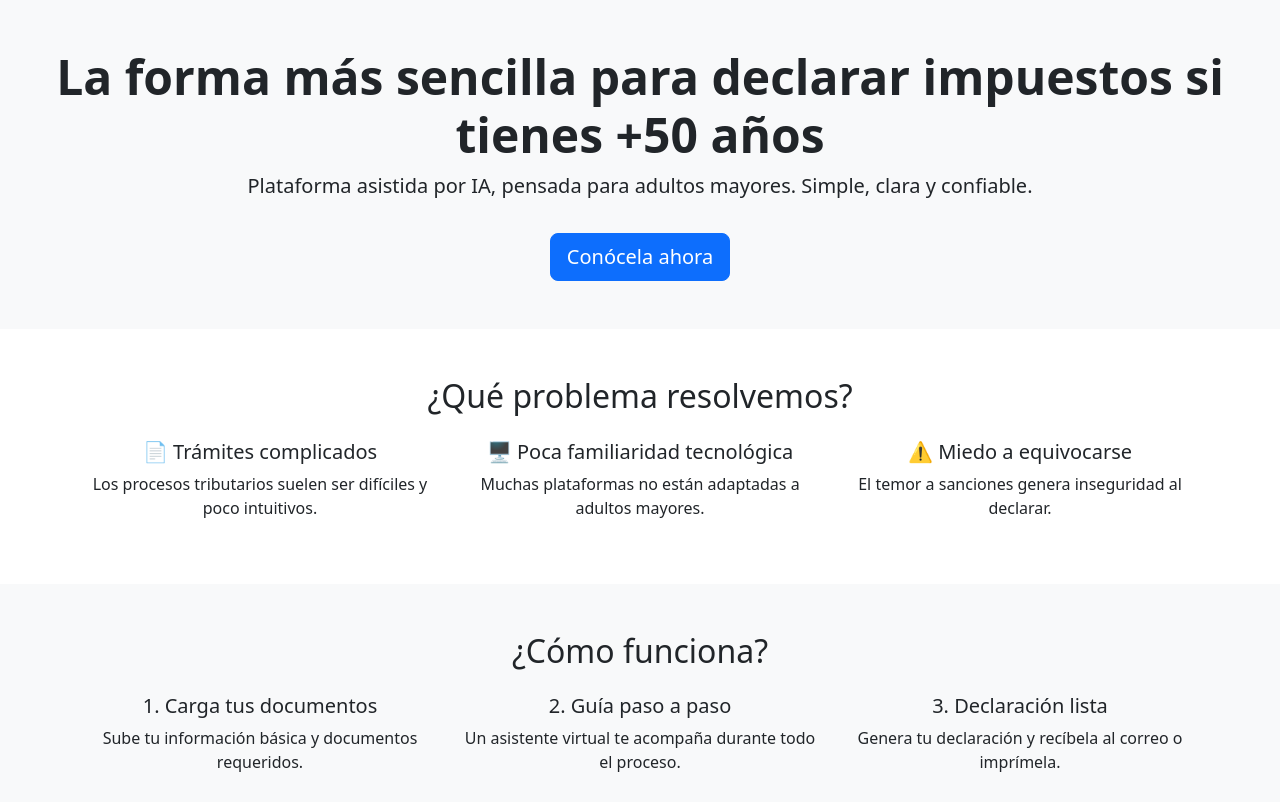
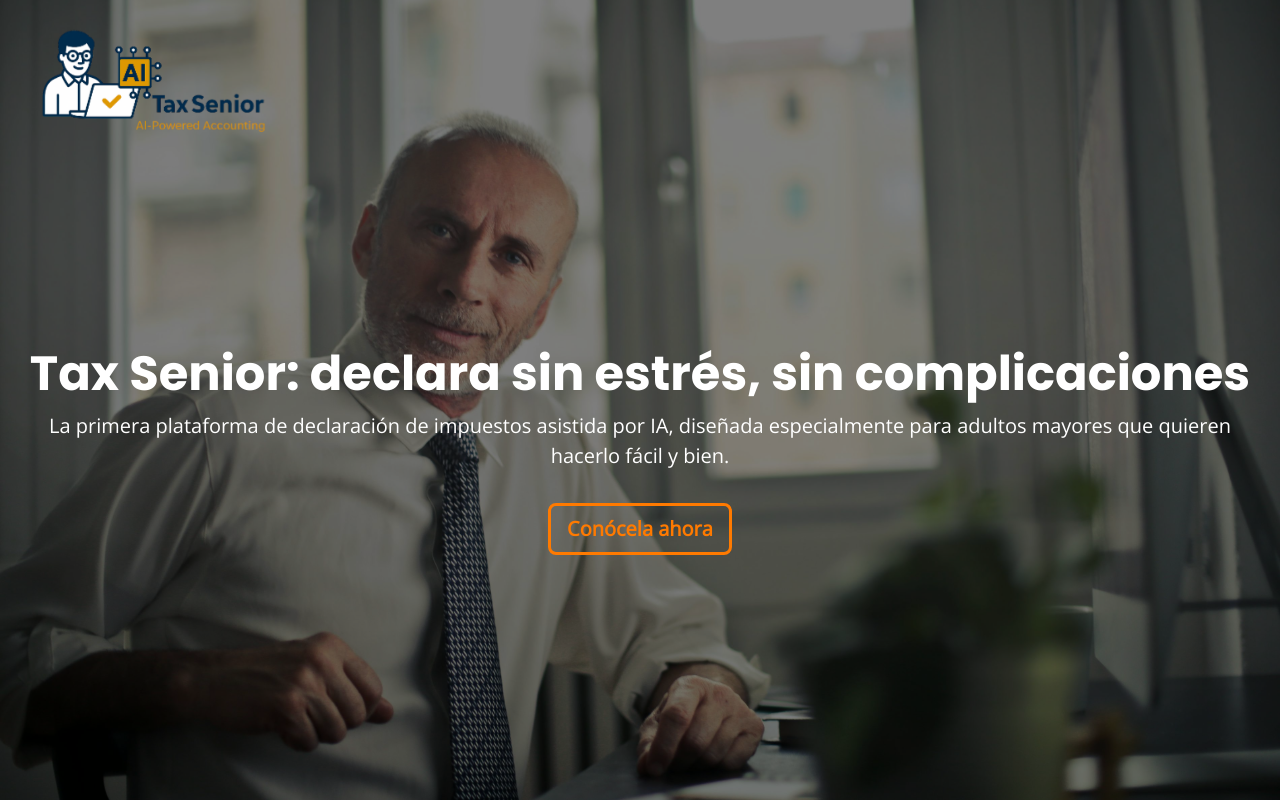
Before and after one commit to michelcun/Landing_Page_Creacion_Empresas1, a plain HTML site: page index.html in a window 1280 px wide. Shown: the top 802 px of the page. Drawn offline with nearby package versions, Linux system fonts and the light colour scheme.

Commit message:
Actualizo estilos: nuevo botón naranja exclusivo para formulario y ajustes visuales

```diff
--- /dev/null
+++ b/css/style.css
@@ -0,0 +1,83 @@
+/* Tipografía general */
+body {
+    font-family: 'Open Sans', sans-serif;
+}
+
+/* Títulos más llamativos */
+h1, h2, h3, .hero h1 {
+    font-family: 'Poppins', sans-serif;
+    font-weight: 700;
+}
+
+/* Subtítulos y textos destacados */
+.lead, .hero p, h4, h5 {
+    font-family: 'Open Sans', sans-serif;
+}
+
+
+.hero {
+    background-image: url('../images/hero.jpg');
+    background-size: cover;
+    background-position: center;
+    background-repeat: no-repeat;
+    height: 100vh;
+    color: white;
+    position: relative;
+    display: flex;
+    align-items: center;
+    justify-content: center;
+    text-align: center;
+    padding: 0 1rem;
+    padding-top: 100px; /* espacio para que el texto no choque con navbar */
+}
+
+.hero::before {
+    content: "";
+    position: absolute;
+    top: 0;
+    left: 0;
+    width: 100%;
+    height: 100%;
+    background-color: rgba(0, 0, 0, 0.5);
+    z-index: 1;
+}
+
+.hero > * {
+    position: relative;
+    z-index: 2;
+}
+
+.logo-grande {
+    width: 25vw;
+    max-width: 250px;  /* límite máximo opcional */
+    height: auto;
+}
+
+.btn-outline-orange {
+    border: 3px solid #ff7a00; /* Naranja brillante */
+    color: #ff7a00;
+    background-color: transparent;
+    font-weight: 600;
+    transition: all 0.3s ease;
+    border-radius: 8px;
+}
+
+.btn-outline-orange:hover {
+    background-color: #ff7a00;
+    color: #fff;
+    box-shadow: 0 0 0 4px rgba(255, 122, 0, 0.2);
+}
+.btn-form-orange {
+    border: 3px solid #ff7a00;
+    color: #ff7a00;
+    background-color: transparent;
+    font-weight: 600;
+    transition: all 0.3s ease;
+    border-radius: 8px;
+}
+
+.btn-form-orange:hover {
+    background-color: #ff7a00;
+    color: #fff;
+    box-shadow: 0 0 0 4px rgba(255, 122, 0, 0.2);
+}
--- a/index.html
+++ b/index.html
@@ -3,16 +3,31 @@
 <head>
     <meta charset="UTF-8">
     <meta name="viewport" content="width=device-width, initial-scale=1.0">
-    <title>Declaración Fácil +50</title>
+    <title> Tax Senior | AI-Powered Accounting</title>
     <link href="https://cdn.jsdelivr.net/npm/bootstrap@5.3.0/dist/css/bootstrap.min.css" rel="stylesheet">
+    <link rel="stylesheet" href="css/style.css">
+    <!-- Google Fonts -->
+    <link href="https://fonts.googleapis.com/css2?family=Open+Sans&family=Poppins:wght@600;700&display=swap" rel="stylesheet">
+
 </head>
 <body>
+
+<!-- Navbar simple con logo -->
+<nav class="navbar navbar-light fixed-top px-4 py-3 bg-transparent">
+    <a class="navbar-brand d-flex align-items-center" href="#">
+        <img src="images/logo-tax-senior.png" alt="Tax Senior Logo" class="logo-grande me-2">
+    </a>
+</nav>
+
 <!-- Hero Section -->
-<section class="bg-light text-center p-5">
-    <h1 class="display-5 fw-bold">La forma más sencilla para declarar impuestos si tienes +50 años</h1>
-    <p class="lead">Plataforma asistida por IA, pensada para adultos mayores. Simple, clara y confiable.</p>
-    <a href="#formulario" class="btn btn-primary btn-lg mt-3">Conócela ahora</a>
+<section class="hero">
+    <div>
+        <h1 class="display-5 fw-bold">Tax Senior: declara sin estrés, sin complicaciones</h1>
+        <p class="lead">La primera plataforma de declaración de impuestos asistida por IA, diseñada especialmente para adultos mayores que quieren hacerlo fácil y bien.</p>
+        <a href="#formulario" class="btn btn-outline-orange btn-lg mt-3">Conócela ahora</a>
+    </div>
 </section>
+
 
 <!-- Problema -->
 <section class="container py-5">
@@ -89,14 +104,23 @@
                 <label for="correo" class="form-label">Correo electrónico</label>
                 <input type="email" class="form-control" id="correo" placeholder="tucorreo@example.com">
             </div>
-            <button type="submit" class="btn btn-primary w-100">Enviar</button>
+            <button type="submit" class="btn btn-form-orange w-100">Enviar</button>
         </form>
     </div>
 </section>
 
 <!-- Footer -->
-<footer class="text-center py-4">
-    <small>&copy; 2025 Declaración Fácil +50 | Proyecto académico – Grupo A</small>
+<footer class="text-center text-white py-4" style="background: linear-gradient(90deg, #002d72, #f57c00);">
+    <div class="mb-2 fw-bold">
+        Heidy Johana Mendoza Palma &nbsp; | &nbsp;
+        Astrid Vázquez &nbsp; | &nbsp;
+        Henry David Pérez Camacho &nbsp; | &nbsp;
+        Michel Jharift Meneses Castañeda &nbsp; | &nbsp;
+        51152
+    </div>
+    <small class="d-block">
+        © 2025 <strong>Tax Senior</strong> | <span style="color: #f8c15d;">AI-Powered Accounting</span>
+    </small>
 </footer>
 
 <script src="https://cdn.jsdelivr.net/npm/bootstrap@5.3.0/dist/js/bootstrap.bundle.min.js"></script>
```
Also changed, not shown: images/hero.jpg (added), images/logo-tax-senior.png (added), 1 other file.
